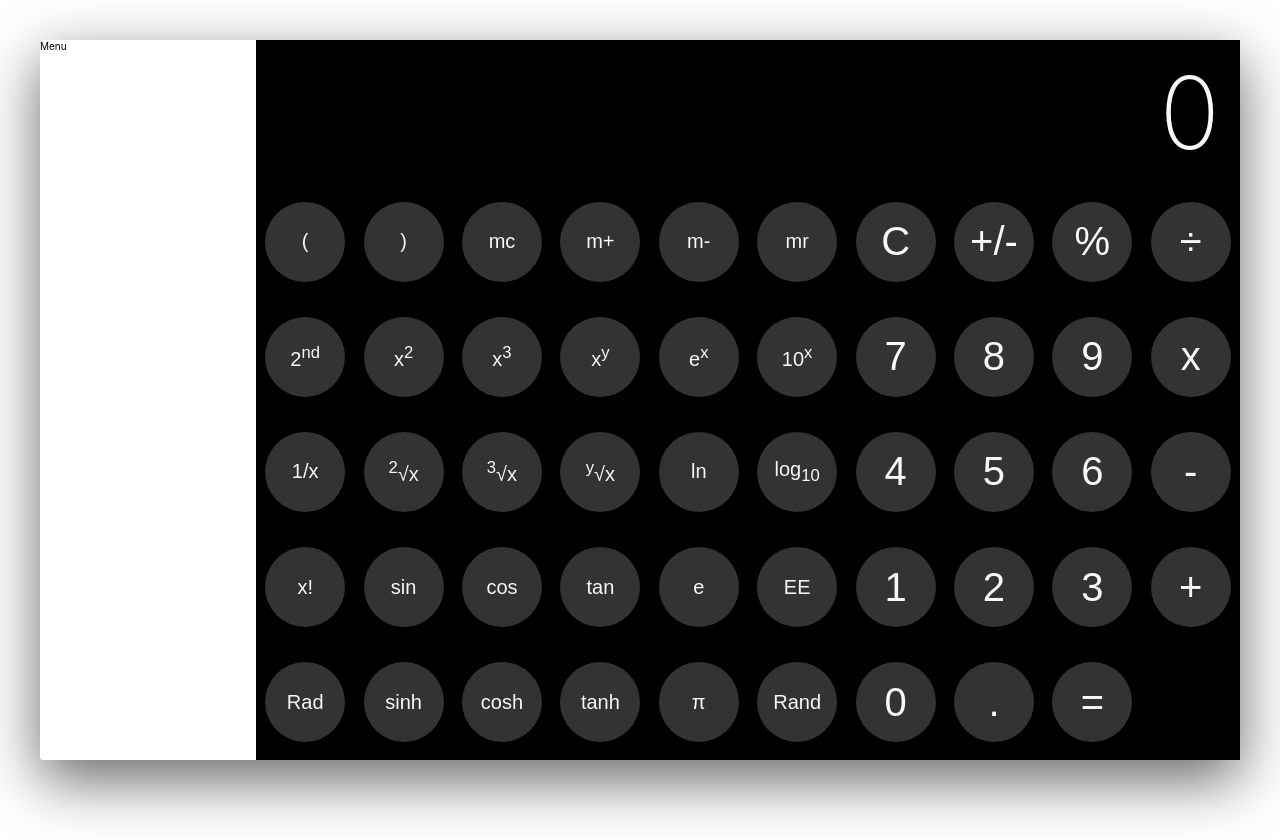
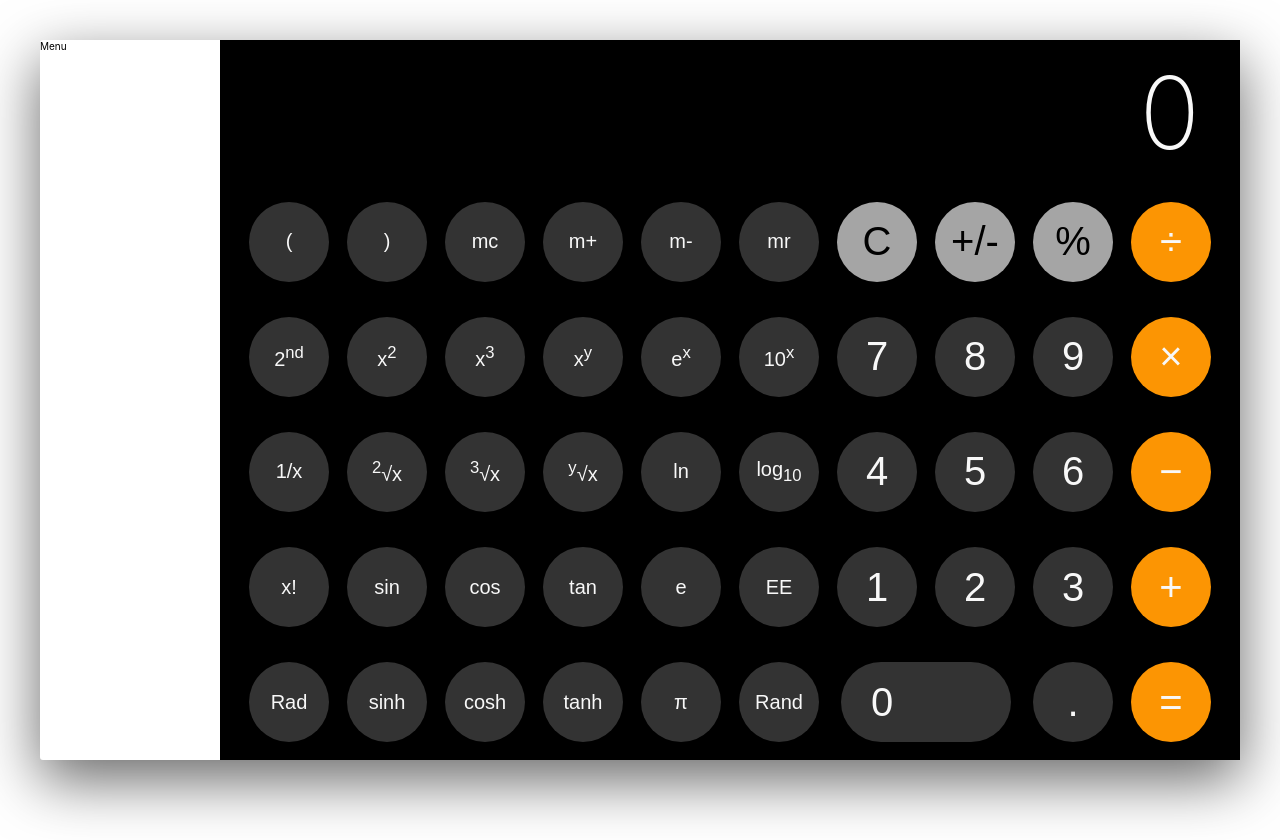
Before and after one commit to lokiReact/loki-calc, a React (Create React App) app: page / in a window 1280 px wide. Built offline with nearby package versions, Linux system fonts and the light colour scheme.

Commit message:
Button layout finished

```diff
--- a/src/components/Button/Button.js
+++ b/src/components/Button/Button.js
@@ -3,9 +3,21 @@ import classes from './Button.module.css';
 
 
 const button = props => {
+    let buttonClasses = [classes.Button]
+    let containerClasses = [classes.Container]
+    if (props.color === 'light'){
+        buttonClasses.push(classes.Light);
+    }else if (props.color === 'yellow'){
+        buttonClasses.push(classes.Yellow);
+    }
+
+    if (props.size === 'big'){
+        containerClasses.push(classes.Big);
+        buttonClasses.push(classes.OvalButton);
+    }
     return (
-        <div className={classes.Container}>
-            <button className={classes.Button}>{props.children}</button>
+        <div className={containerClasses.join(' ')}>
+            <button className={buttonClasses.join(' ')} disabled={props.disabled}>{props.children}</button>
         </div>
     );
 }
--- a/src/components/Button/Button.module.css
+++ b/src/components/Button/Button.module.css
@@ -2,6 +2,10 @@
     width: 25%;
     display: flex;
     justify-content: center;
+}
+
+.Big{
+    width: 50%;
 }
 
 .Button{
@@ -15,6 +19,30 @@
     border-radius: 50%;
 }
 
+.OvalButton{
+    width: 17rem;
+    height: 8rem;
+    border-radius: 50px;
+    text-align: left;
+    padding-left: 3rem;
+
+}
+
+.Button:hover:disabled {
+    cursor: not-allowed;
+}
+
+
+
 .Button:focus{
     outline: none;
 }
+
+.Yellow{
+    background-color: var(--color-yellow);
+}
+
+.Light{
+    background-color: var(--color-grey-light);
+    color: var(--color-black-dark);
+}
--- a/src/containers/Calculator/Calculator.js
+++ b/src/containers/Calculator/Calculator.js
@@ -12,75 +12,75 @@ class Calculator extends Component {
                 <div className={classes.ButtonPanel}>
                     <div className={classes.ScientificPanel}>
                         <div className={classes.BtnRow}>
-                            <Button>(</Button>
-                            <Button>)</Button>
-                            <Button>mc</Button>
-                            <Button>m+</Button>
-                            <Button>m-</Button>
-                            <Button>mr</Button>
+                            <Button disabled>(</Button>
+                            <Button disabled>)</Button>
+                            <Button disabled>mc</Button>
+                            <Button disabled>m+</Button>
+                            <Button disabled>m-</Button>
+                            <Button disabled>mr</Button>
                         </div>
                         <div className={classes.BtnRow}>
-                            <Button>2<sup>nd</sup></Button>
-                            <Button>x<sup>2</sup></Button>
-                            <Button>x<sup>3</sup></Button>
-                            <Button>x<sup>y</sup></Button>
-                            <Button>e<sup>x</sup></Button>
-                            <Button>10<sup>x</sup></Button>
+                            <Button disabled>2<sup>nd</sup></Button>
+                            <Button disabled>x<sup>2</sup></Button>
+                            <Button disabled>x<sup>3</sup></Button>
+                            <Button disabled>x<sup>y</sup></Button>
+                            <Button disabled>e<sup>x</sup></Button>
+                            <Button disabled>10<sup>x</sup></Button>
                         </div>
                         <div className={classes.BtnRow}>
-                            <Button>1/x</Button>
-                            <Button><sup>2</sup>&#8730;x</Button>
-                            <Button><sup>3</sup>&#8730;x</Button>
-                            <Button><sup>y</sup>&#8730;x</Button>
-                            <Button>ln</Button>
-                            <Button>log<sub>10</sub></Button>
+                            <Button disabled>1/x</Button>
+                            <Button disabled><sup>2</sup>&#8730;x</Button>
+                            <Button disabled><sup>3</sup>&#8730;x</Button>
+                            <Button disabled><sup>y</sup>&#8730;x</Button>
+                            <Button disabled>ln</Button>
+                            <Button disabled>log<sub>10</sub></Button>
                         </div>
                         <div className={classes.BtnRow}>
-                            <Button>x!</Button>
-                            <Button>sin</Button>
-                            <Button>cos</Button>
-                            <Button>tan</Button>
-                            <Button>e</Button>
-                            <Button>EE</Button>
+                            <Button disabled>x!</Button>
+                            <Button disabled>sin</Button>
+                            <Button disabled>cos</Button>
+                            <Button disabled>tan</Button>
+                            <Button disabled>e</Button>
+                            <Button disabled>EE</Button>
                         </div>
                         <div className={classes.BtnRow}>
-                            <Button>Rad</Button>
-                            <Button>sinh</Button>
-                            <Button>cosh</Button>
-                            <Button>tanh</Button>
-                            <Button>&#960;</Button>
-                            <Button>Rand</Button>
+                            <Button disabled>Rad</Button>
+                            <Button disabled>sinh</Button>
+                            <Button disabled>cosh</Button>
+                            <Button disabled>tanh</Button>
+                            <Button disabled>&#960;</Button>
+                            <Button disabled>Rand</Button>
                         </div>
                     </div>
                     <div className={classes.DigitalPanel}>
                         <div className={classes.BtnRow}>
-                            <Button>C</Button>
-                            <Button>+/-</Button>
-                            <Button>%</Button>
-                            <Button>÷</Button>
+                            <Button color='light'>C</Button>
+                            <Button color='light'>+/-</Button>
+                            <Button color='light'>%</Button>
+                            <Button color='yellow'>&#247;</Button>
                         </div>
                         <div className={classes.BtnRow}>
                             <Button>7</Button>
                             <Button>8</Button>
                             <Button>9</Button>
-                            <Button>x</Button>
+                            <Button color='yellow'>&#215;</Button>
                         </div>
                         <div className={classes.BtnRow}>
                             <Button>4</Button>
                             <Button>5</Button>
                             <Button>6</Button>
-                            <Button>-</Button>
+                            <Button color='yellow'>&#8722;</Button>
                         </div>
                         <div className={classes.BtnRow}>
                             <Button>1</Button>
                             <Button>2</Button>
                             <Button>3</Button>
-                            <Button>+</Button>
+                            <Button color='yellow'>+</Button>
                         </div>
                         <div className={classes.BtnRow}>
-                            <Button>0</Button>
+                            <Button size='big'>0</Button>
                             <Button>.</Button>
-                            <Button>=</Button>
+                            <Button color='yellow'>=</Button>
                         </div>
                     </div>
                 </div>
--- a/src/hoc/Layout/Layout.module.css
+++ b/src/hoc/Layout/Layout.module.css
@@ -3,16 +3,17 @@
     margin: 5vh auto;
     box-shadow: var(--box-shadow);
     border-radius: 3px;
-    height: 90vh;
+    min-height: 90vh;
     display: flex;
 }
 
 .Nav{
-    flex: 0 0 18%;
+    flex: 0 0 15%;
     color: black;
 }
 
 .Content{
     flex: 1;
     background-color: var(--color-black-dark);
+    padding: 0 2rem;
 }
```
